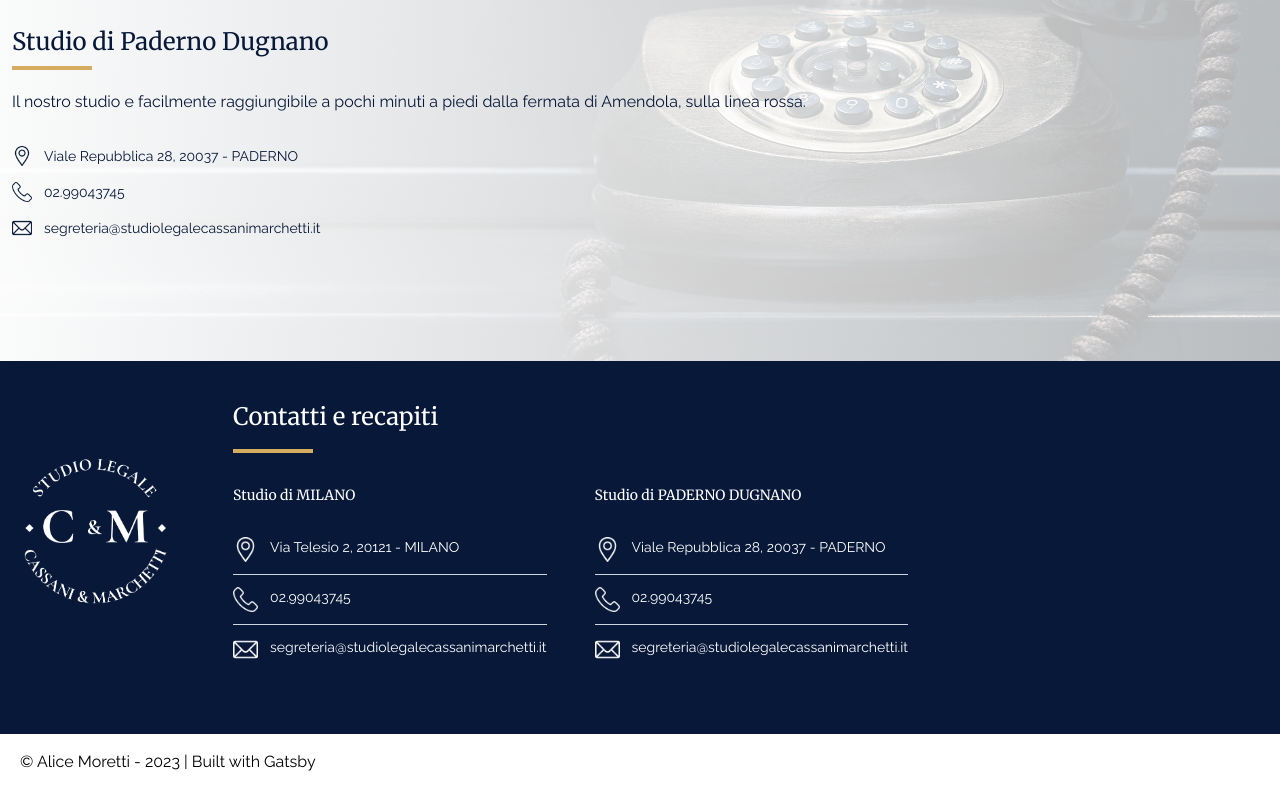
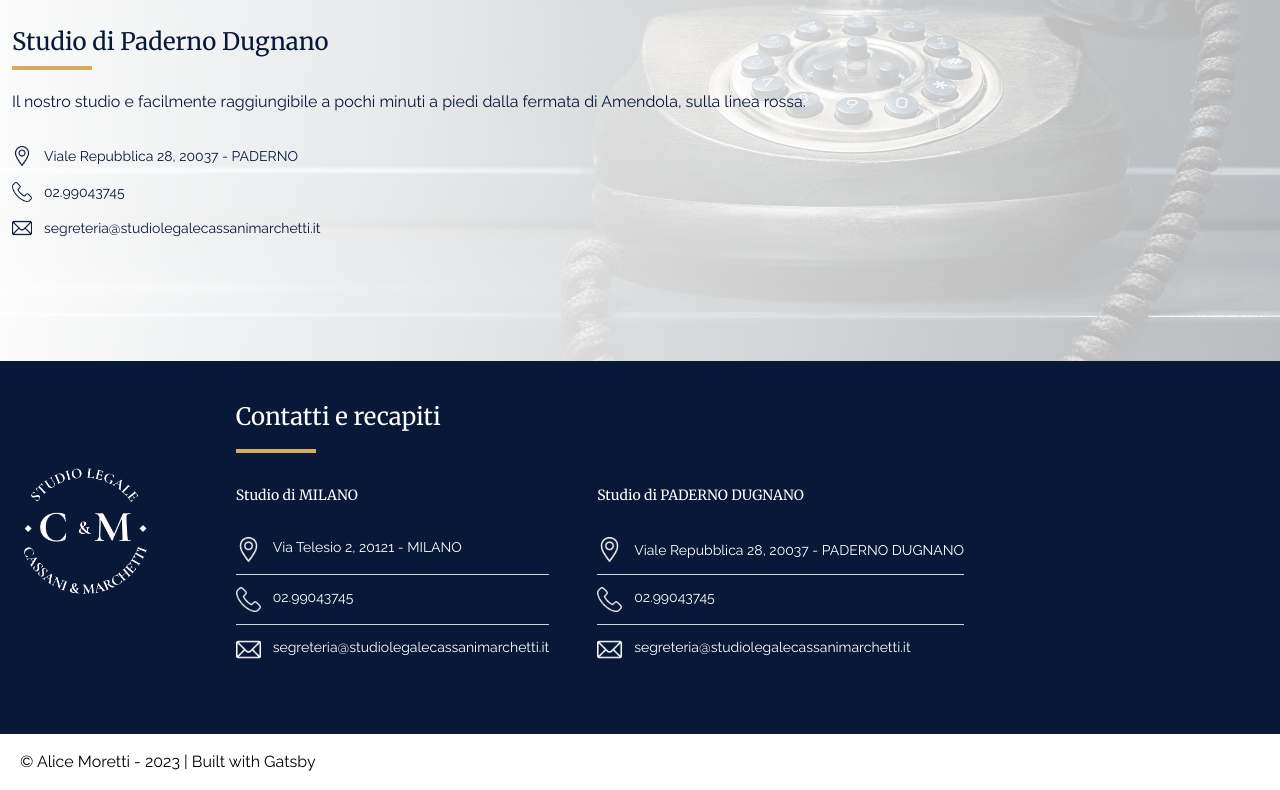
Before and after one commit to Alicino88/gatsby-prismic-law-website, a Gatsby site: page /contatti in a window 1280 px wide. Shown: the part 1131-1921 px from the top of the page. Built offline with nearby package versions, Linux system fonts and the light colour scheme; Gatsby itself is replaced by a stand-in of ours.

Commit message:
Updates to footer text

```diff
--- a/src/components/Footer.js
+++ b/src/components/Footer.js
@@ -4,20 +4,20 @@ import { StaticImage } from "gatsby-plugin-image";
 const Footer = () => {
   return (
     <footer className="bg-blue-dark h-auto">
-      <div className="text-white py-10 px-5 md:flex md:items-center md:justify-between max-w-screen-xl mx-auto">
+      <div className="text-white py-10 px-5 lg:flex md:items-center md:justify-between max-w-screen-xl mx-auto">
         <StaticImage
           src="../images/logo_white.png"
-          width={150}
+          width={130}
           placeholder="blurred"
           layout="constrained"
           className="mb-8"
           alt="Studio legale Cassani e Marchetti"
         />
-        <div className="lg:mr-64 lg:pr-24">
+        <div className="lg:mr-64 lg:pr-10">
           <h2 className="text-2xl">Contatti e recapiti</h2>
           <span className="block w-20 mt-4 mb-8 border-solid border-gold border-b-4"></span>
           <div className="md:flex">
-            <div className="md:mr-5 lg:mr-12">
+            <div className="md:mr-10 lg:mr-12">
               <h3 className="mb-5 text-sm">
                 Studio di <p className="inline uppercase">Milano</p>
               </h3>
@@ -62,7 +62,7 @@ const Footer = () => {
               <h3 className="mb-5 mt-10 text-sm md:mt-0">
                 Studio di <p className="inline uppercase">Paderno dugnano</p>
               </h3>
-              <div className="flex py-3 border-solid border-greyTransparent border-b">
+              <div className="flex py-3 border-solid border-greyTransparent border-b items-center">
                 <StaticImage
                   src="../images/location.png"
                   width={25}
@@ -71,7 +71,9 @@ const Footer = () => {
                   className="mr-3"
                   alt=""
                 />
-                <p className="text-sm">Viale Repubblica 28, 20037 - PADERNO</p>
+                <p className="text-sm">
+                  Viale Repubblica 28, 20037 - PADERNO DUGNANO
+                </p>
               </div>
               <div className="flex py-3 border-solid border-greyTransparent border-b">
                 <StaticImage
```
